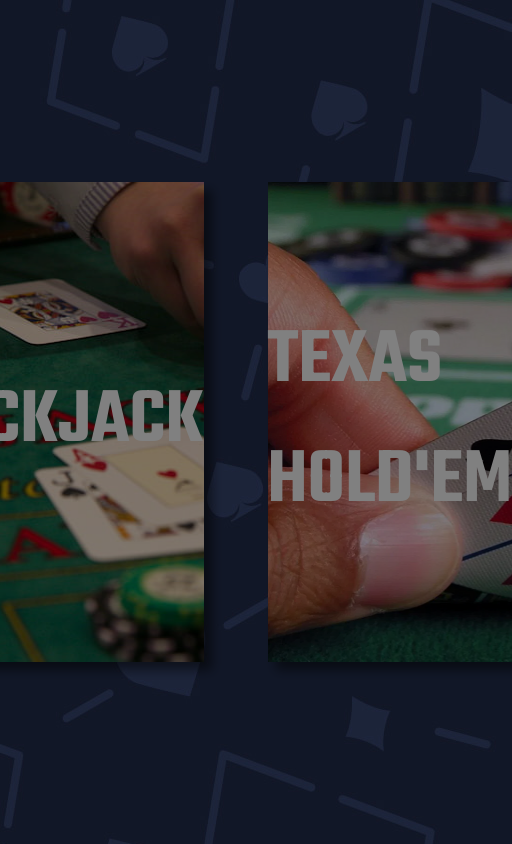
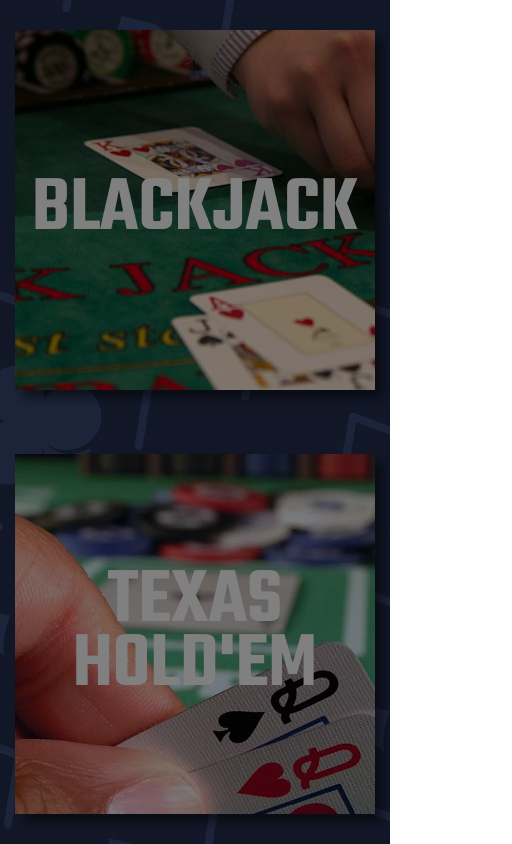
Before and after one commit to KajetanStepien/Poker-Game, a website: page index.html in a window 390 px wide. Shown: the whole page, 512 px wide, since content can reach past the window. Drawn offline with nearby package versions, Linux system fonts and the light colour scheme.

Commit message:
added responsive landing page design for mobile phones

```diff
--- /dev/null
+++ b/scss/_mobile.scss
@@ -0,0 +1,19 @@
+@import 'variables';
+@import 'mixins';
+@import url('https://fonts.googleapis.com/css2?family=Teko:wght@300..700&display=swap');
+
+@media(max-width: 1050px){
+    .blackjack-option-btn, .poker-option-btn{
+        width: 40vw;
+        height: 40vh;
+    }
+}
+@media(max-width:900px){
+    body{
+        @include flexbox(center, center, column);
+    }
+    .poker-option-btn, .blackjack-option-btn{
+        width:360px;
+        height:360px;
+    }
+}
--- a/scss/main.scss
+++ b/scss/main.scss
@@ -13,10 +13,16 @@ body{
     @include buttonStyling(url('../assets/blackjack-background.jpg'));
     @include flexbox(center, center);
     box-shadow: 50px 50px 100px 20px gray;
+    aspect-ratio: 1/1;
 }
 .poker-option-btn{
     @include buttonStyling(url('../assets/poker-background.png'));
     @include flexbox(center, center);
+    & span{
+        text-align: center;
+        line-height: 0.8;
+    }
+    aspect-ratio: 1/1;
 }
 .option-description{
     @include fontStyle(white, 5em, Teko, 600);
@@ -24,3 +30,5 @@ body{
 .custom-shadow {
     box-shadow:8px 8px 10px rgba(0, 0, 0, 0.5);
 }
+
+@import 'mobile';
```
Also changed, not shown: styles/main.css, 2 other files.
